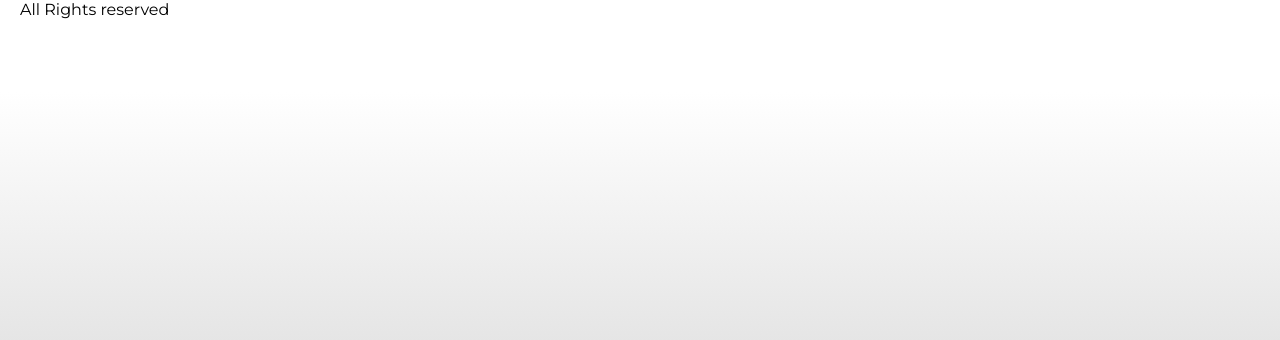
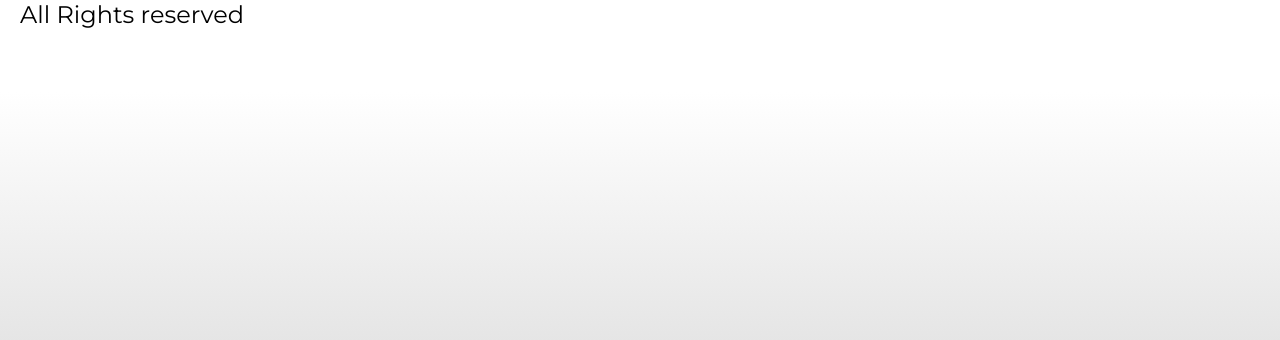
Before and after one commit to vasco4marques/tioze, a Django app: page / in a window 1280 px wide. Shown: the part 148-488 px from the top of the page. Run offline with Django 5.2, Linux system fonts and the light colour scheme; some libraries are stand-ins or nearby versions.

Commit message:
Some CSS updates
Last update on tioze's django version

```diff
--- a/front/static/base.css
+++ b/front/static/base.css
@@ -16,6 +16,10 @@ body{
    margin-right:1.25rem;
    background: linear-gradient(to bottom, white 30%, rgb(197, 197, 197));
    background-attachment: fixed;
+}
+
+footer{
+    font-size:1.5rem;
 }
 
 #nav {
--- a/front/static/historia.css
+++ b/front/static/historia.css
@@ -9,7 +9,7 @@
     height: 400px;
     width: 1000px;
     background-color: red;
-    margin:3rem 5rem;
+    margin:1rem 5rem;
 }
 
 .history-content p{
--- a/front/templates/base.html
+++ b/front/templates/base.html
@@ -44,7 +44,7 @@
 
     </body>
         <footer>
-            <div class="h-[300px] ml-5">
+            <div>
             All Rights reserved
             </div>
         </footer>
```
